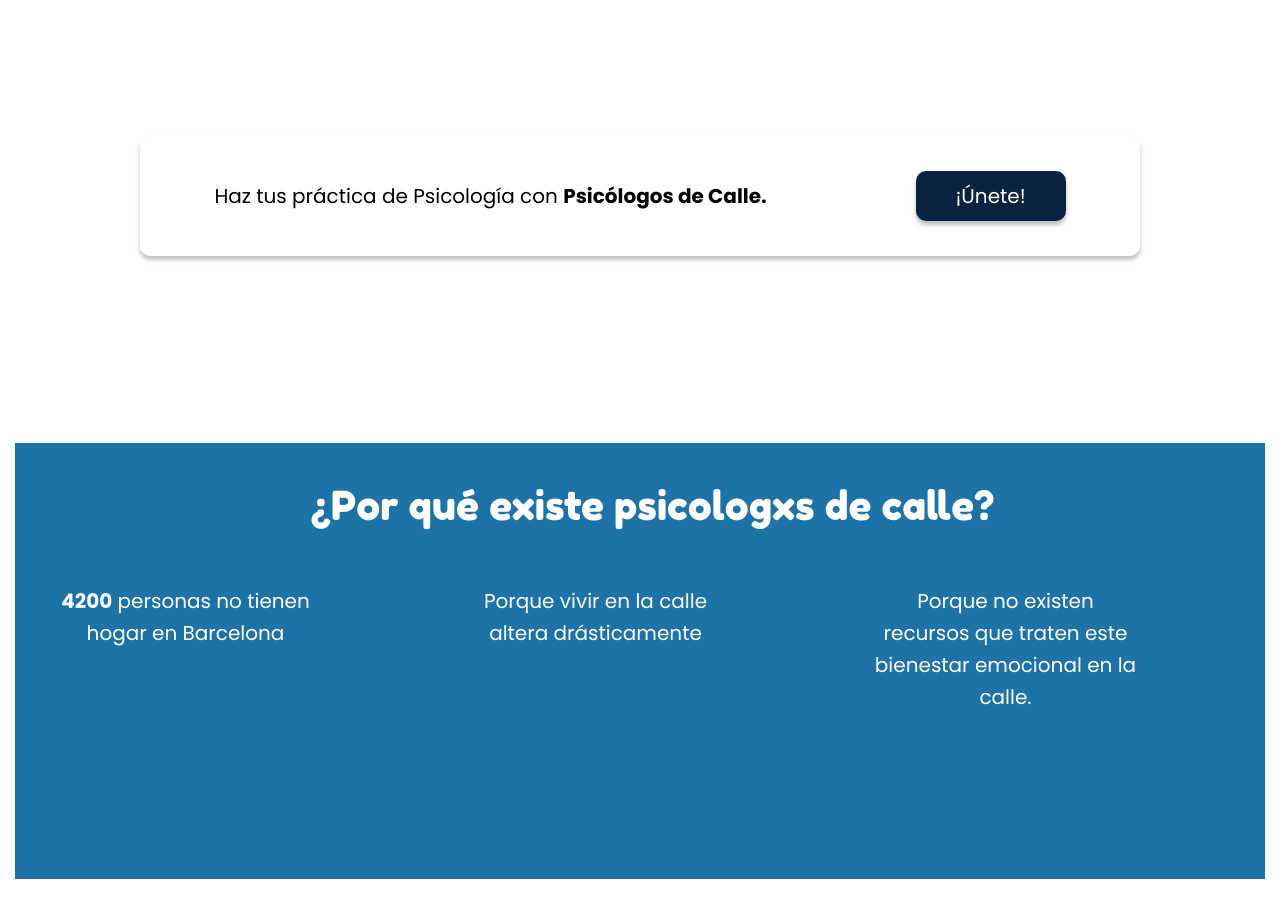
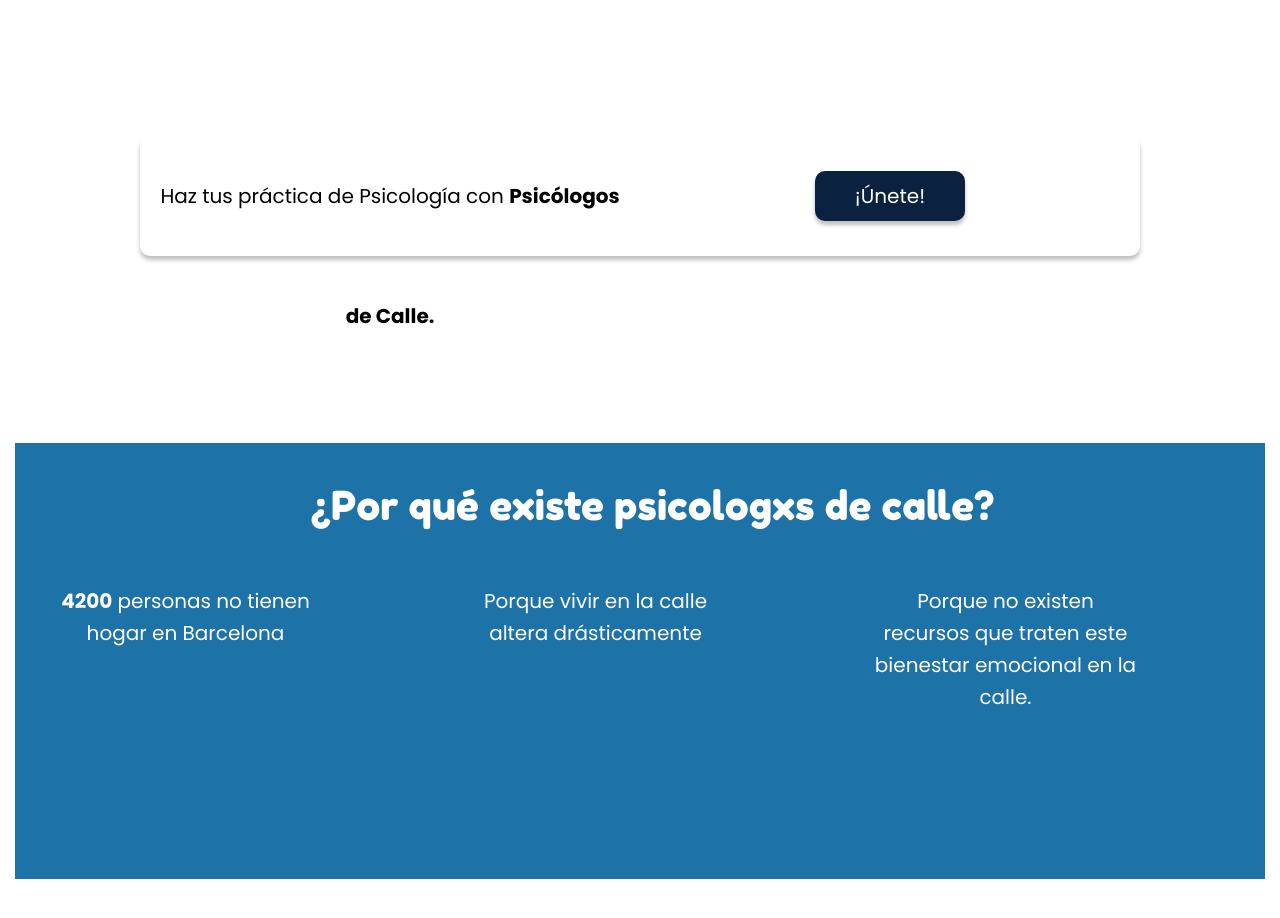
Before and after one commit to joannaWebDev/psicologxs-de-calle, a React (Create React App) app in the folder client/: page /psicologxs-de-calle/ in a window 1280 px wide. Shown: the part 880-1798 px from the top of the page. Built offline with nearby package versions, Linux system fonts and the light colour scheme.

Commit message:
Delete flex property to join-us section. Add boostrap classes to the same section.

```diff
--- a/client/src/pages/Home.css
+++ b/client/src/pages/Home.css
@@ -23,10 +23,6 @@
   border: none;
   border-radius: 10px;
   box-shadow: 0px 4px 4px rgba(0, 0, 0, 0.25);
-  display: flex;
-  flex-direction: row;
-  justify-content: space-around;
-  margin-left: 10%;
 }
 
 .sectionChart {
--- a/client/src/pages/Home.js
+++ b/client/src/pages/Home.js
@@ -22,12 +22,14 @@
             </Container>
         </section>
 
-        <section className="join-us">
-            <div>
-              <p>Haz tus práctica de Psicología con <strong>Psicólogos de Calle.</strong></p>
-            </div>
-            <div>
-              <JoinBtn />
+        <section className="container-fluid join-us">
+            <div className="row justify-content-around text-center">
+              <div className="col-lg-6 col-md-12 col-sm-12">
+                <p>Haz tus práctica de Psicología con <strong>Psicólogos de Calle.</strong></p>
+              </div>
+              <div className="col-lg-6 col-md-12 col-sm-12">
+                <JoinBtn />
+              </div>
             </div>
         </section>
 
```
